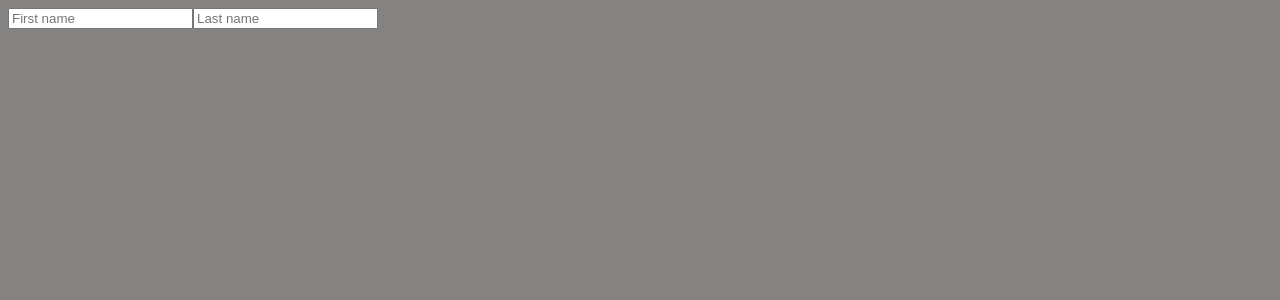
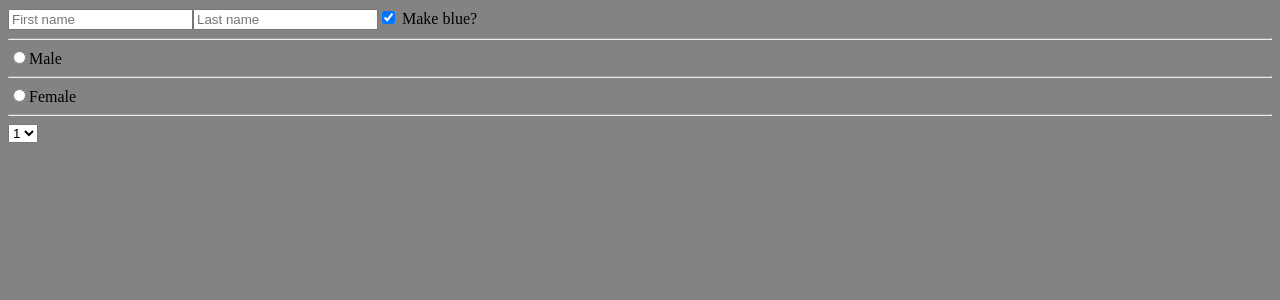
Before and after one commit to alle-zhinzher/Courses, a React (Create React App) app in the folder React/lesson1/: page / in a window 1280 px wide. Shown: the top 300 px of the page. Built offline with nearby package versions, Linux system fonts and the light colour scheme.

Commit message:
All Form in react

```diff
--- a/React/lesson1/src/components/App.js
+++ b/React/lesson1/src/components/App.js
@@ -6,21 +6,38 @@ class App extends React.Component {
         this.state = {
             firstName: "",
             lastName: "",
+            isTrue: true,
+            gender: "",
+            fawColor: "",
         }
         this.handleChange = this.handleChange.bind(this);
     }
     handleChange (event) {
-        this.setState({
-            [event.target.name]: event.target.value
-        })
+        const { name, value, type, checked } = event.target
+        type === "checkbox" ? this.setState({ [name]: checked }) : this.setState({[name]: value})
+
     }
+
     render() {
+        const st = {
+            background: "blue"
+        }
         return (
             <form >
                 <input type="text" name="firstName" placeholder="First name" onChange={this.handleChange}/>
                 <input type="text" name="lastName" placeholder="Last name" onChange={this.handleChange} />
-                <h1>{this.state.firstName} {this.state.lastName}</h1>
+                <input type="checkbox" name="isTrue" checked={this.state.isTrue} onChange={this.handleChange} /> Make blue? <hr/>
+                <input type="radio" name="gender" value="male" checked={this.state.gender==="male"} onChange={this.handleChange} />Male <hr />
+                <input type="radio" name="gender" value="female" checked={this.state.gender==="female"} onChange={this.handleChange} />Female <hr />
+                <select value={this.state.fawColor} onChange={this.handleChange} name="fawColor">
+                    <option value="blue">1</option>
+                    <option value="red">2</option>
+                    <option value="green">3</option>
+                </select>
+                <h1>{this.state.fawColor}</h1>
+                <h1 style={this.state.isTrue ? st: {}}>{this.state.firstName} {this.state.lastName}</h1>
             </form>
+
         )
     }
 }
```
